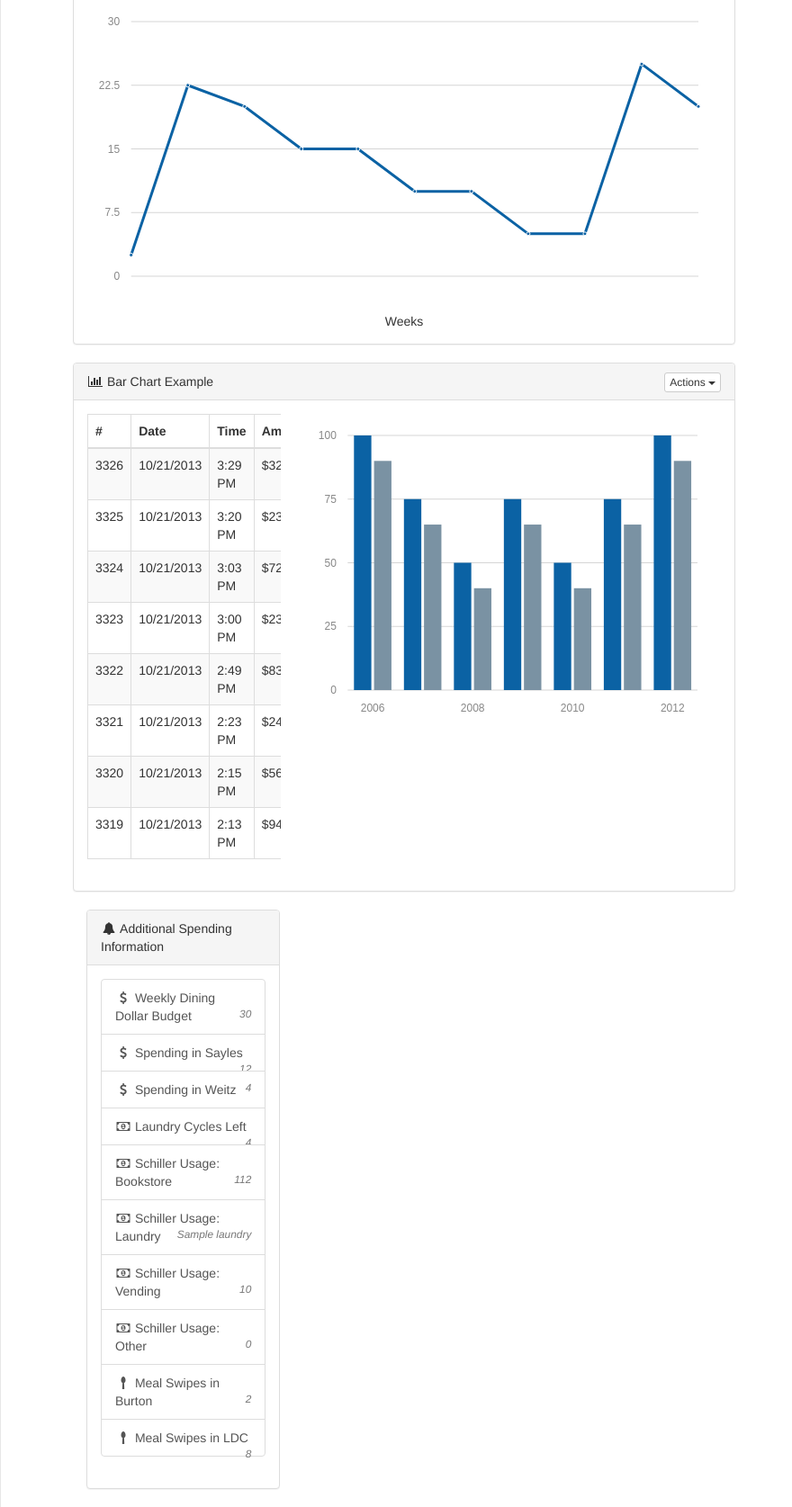
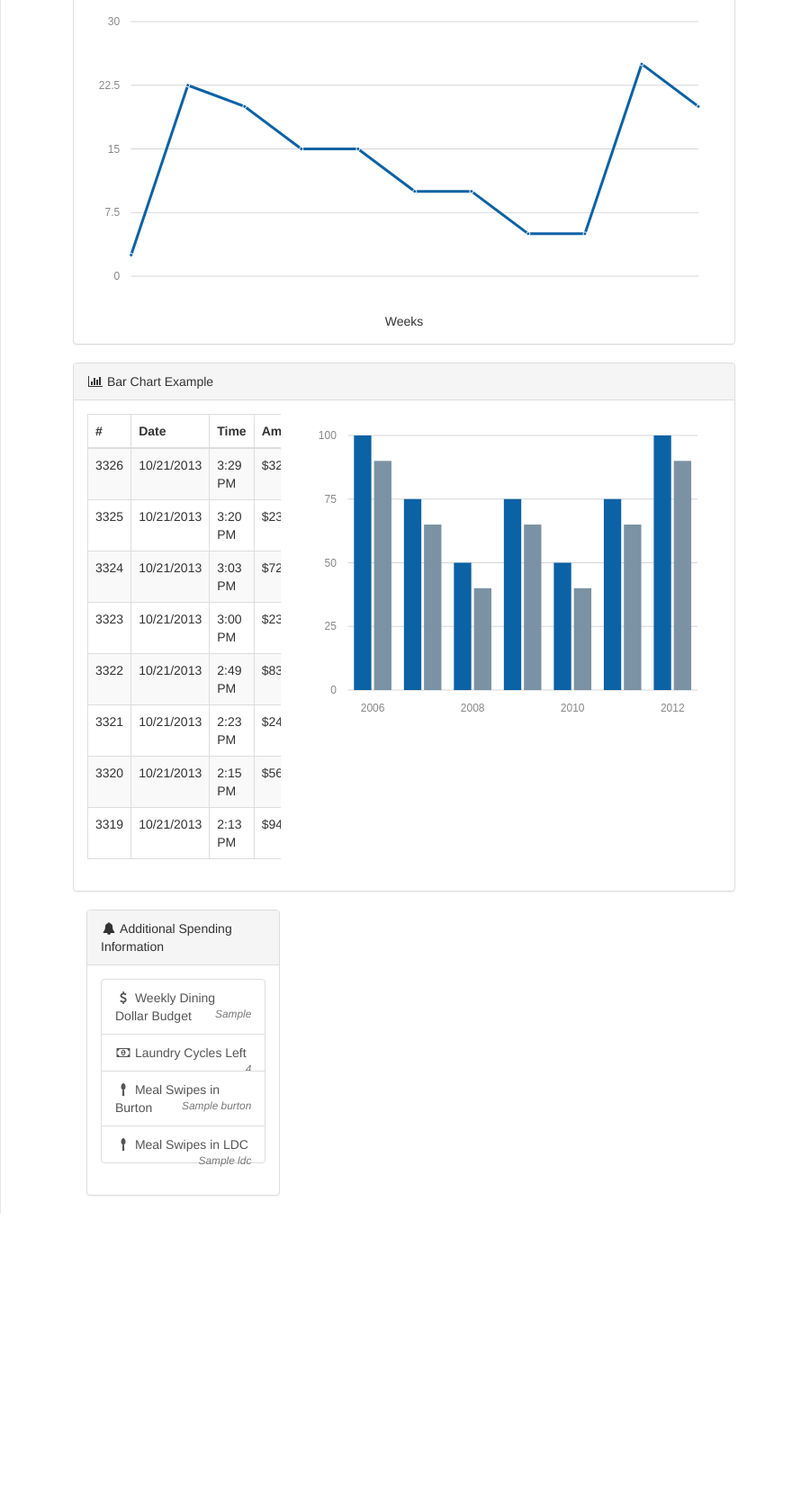
Before and after one commit to simonbilskyrollins/carlcash, a Flask app: template templates/index.html in a window 1280 px wide. Shown: the part 782-2457 px from the top of the page at 90% size, without its empty margins (0-880 px from the left). After the commit the page ends 2131 px from the top, so only its background shows below. Run offline with Flask 2, Linux system fonts and the light colour scheme; the template is opened without the code that fills it: most values are stand-ins (such as "Sample title", 1, 10 or a date in 2020); some libraries are stand-ins or nearby versions.

Commit message:
Additional Spending Information

```diff
--- a/app.py
+++ b/app.py
@@ -3,6 +3,7 @@ from flask import Flask, render_template, redirect, url_for, request, session
 import os
 import scraper
 import json
+import time
 
 # create the application object
 app = Flask(__name__)
@@ -31,16 +32,72 @@ def home():
 	JSON = scraper.main(infoList[0], infoList[1])
 
 	parseJSON = json.loads(JSON)
-	dining_dollars = parseJSON["dining_dollars"]
-	schillers = parseJSON["schillers"]
+	dining_dollars = "$" +  parseJSON["dining_dollars"]
+	schillers = "$" +  parseJSON["schillers"]
 	guest_swipes = parseJSON["guest_meals"]
 	meals_left = parseJSON["meals_week"]
 	spending = parseJSON["spending"]
 	swipes = parseJSON["swipes"]
+	week, diningDollarBudget, laundryLeft, LDCCardSwipes, burtonCardSwipes = getASI(parseJSON)
 
-	laundryLeft = float(schillers)//2.25
+	return render_template('index.html', dining=dining_dollars, meals=meals_left, schill=schillers, guest=guest_swipes, spending=spending, swipes=swipes, laundry=laundryLeft, diningBudget=diningDollarBudget, ldc=LDCCardSwipes, burton=burtonCardSwipes)
 
-	return render_template('index.html', dining=dining_dollars, meals=meals_left, schill=schillers, guest=guest_swipes, spending=spending, swipes=swipes, laundry=laundryLeft)
+def getASI(parseJSON):
+	dining_dollars = float(parseJSON["dining_dollars"])
+	schillers = float(parseJSON["schillers"])
+	swipes = parseJSON["swipes"]
+
+	week = getWeek()
+	diningDollars = diningDollarBudget(dining_dollars, week)
+	laundryLoadsLeft = laundryLeft(schillers)
+	LDCCardSwipes, burtonCardSwipes = LDCBurtonSwipes(swipes)
+
+	return week, diningDollars, laundryLoadsLeft, LDCCardSwipes, burtonCardSwipes
+
+def diningDollarBudget(dollarsLeft, week):
+    return "$" + str(round(dollarsLeft/(10-week), 2))
+
+def laundryLeft(schillersLeft):
+    return int(schillersLeft/2.25)
+
+def LDCBurtonSwipes(swipes):
+    LDCCount=0
+    BurtonCount=0
+
+    for key in swipes:
+    	if "LDC" in swipes[key]["location"]:
+    		LDCCount += 1
+    	else:
+    		BurtonCount += 1
+
+    return LDCCount, BurtonCount
+
+def getWeek():
+	month = int(time.strftime("%m"))
+	day = int(time.strftime("%d"))
+	week = 0
+	if ((month==3) and (28<=day) or (month==4) and (day<=3)):
+		week=1
+	elif ((month==4) and (4<=day) and (day<=10)):
+		week=2
+	elif ((month==4) and (11<=day) and (day<=17)):
+		week=3
+	elif ((month==4) and (18<=day) and (day<=24)):
+		week=4
+	elif ((month==4) and (25<=day) or (month==5) and (day<=1)):
+		week=5
+	elif ((month==5) and (2<=day) and (day<=8)):
+		week=6
+	elif ((month==5) and (9<=day) and (day<=15)):
+		week=7
+	elif ((month==5) and (16<=day) and (day<=22)):
+		week=8
+	elif ((month==5) and (23<=day) and (day<=29)):
+		week=9
+	elif ((month==5) and (30<=day) or (month==6) and (day<=7)):
+		week=10
+	print week
+	return week
 
 # start the server with the 'run()' method
 if __name__ == '__main__':
--- a/templates/index.html
+++ b/templates/index.html
@@ -193,25 +193,6 @@
                     <div class="panel panel-default">
                         <div class="panel-heading">
                             <i class="fa fa-bar-chart-o fa-fw"></i> Bar Chart Example
-                            <div class="pull-right">
-                                <div class="btn-group">
-                                    <button type="button" class="btn btn-default btn-xs dropdown-toggle" data-toggle="dropdown">
-                                        Actions
-                                        <span class="caret"></span>
-                                    </button>
-                                    <ul class="dropdown-menu pull-right" role="menu">
-                                        <li><a href="#">Action</a>
-                                        </li>
-                                        <li><a href="#">Another action</a>
-                                        </li>
-                                        <li><a href="#">Something else here</a>
-                                        </li>
-                                        <li class="divider"></li>
-                                        <li><a href="#">Separated link</a>
-                                        </li>
-                                    </ul>
-                                </div>
-                            </div>
                         </div>
                         <!-- /.panel-heading -->
                         <div class="panel-body">
@@ -304,17 +285,7 @@
                             <div class="list-group">
                                 <a class="list-group-item">
                                     <i class="fa fa-dollar fa-fw"></i> Weekly Dining Dollar Budget
-                                    <span class="pull-right text-muted small"><em>30</em>
-                                    </span>
-                                </a>
-                                <a class="list-group-item">
-                                    <i class="fa fa-dollar fa-fw"></i> Spending in Sayles
-                                    <span class="pull-right text-muted small"><em>12</em>
-                                    </span>
-                                </a>
-                                <a class="list-group-item">
-                                    <i class="fa fa-dollar fa-fw"></i> Spending in Weitz
-                                    <span class="pull-right text-muted small"><em>4</em>
+                                    <span class="pull-right text-muted small"><em>{{diningBudget}}</em>
                                     </span>
                                 </a>
                                 <a class="list-group-item">
@@ -323,33 +294,13 @@
                                     </span>
                                 </a>
                                 <a class="list-group-item">
-                                    <i class="fa fa-money fa-fw"></i> Schiller Usage: Bookstore
-                                    <span class="pull-right text-muted small"><em>112</em>
-                                    </span>
-                                </a>
-                                <a class="list-group-item">
-                                    <i class="fa fa-money fa-fw"></i> Schiller Usage: Laundry
-                                    <span class="pull-right text-muted small"><em>{{laundry}}</em>
-                                    </span>
-                                </a>
-                                <a class="list-group-item">
-                                    <i class="fa fa-money fa-fw"></i> Schiller Usage: Vending
-                                    <span class="pull-right text-muted small"><em>10</em>
-                                    </span>
-                                </a>
-                                <a class="list-group-item">
-                                    <i class="fa fa-money fa-fw"></i> Schiller Usage: Other
-                                    <span class="pull-right text-muted small"><em>0</em>
-                                    </span>
-                                </a>
-                                <a class="list-group-item">
                                     <i class="fa fa-spoon fa-fw"></i> Meal Swipes in Burton
-                                    <span class="pull-right text-muted small"><em>2</em>
+                                    <span class="pull-right text-muted small"><em>{{burton}}</em>
                                     </span>
                                 </a>
                                  <a class="list-group-item">
                                     <i class="fa fa-spoon fa-fw"></i> Meal Swipes in LDC
-                                    <span class="pull-right text-muted small"><em>8</em>
+                                    <span class="pull-right text-muted small"><em>{{ldc}}</em>
                                     </span>
                                 </a>
                             </div>
```
Also changed, not shown: scraper.py (+0 -28 lines), 1 other file.
